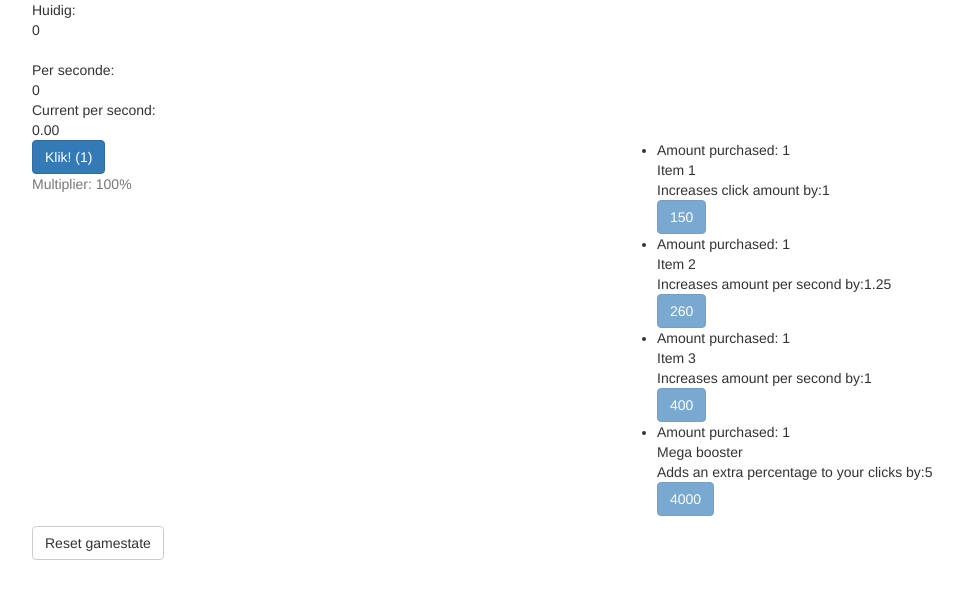
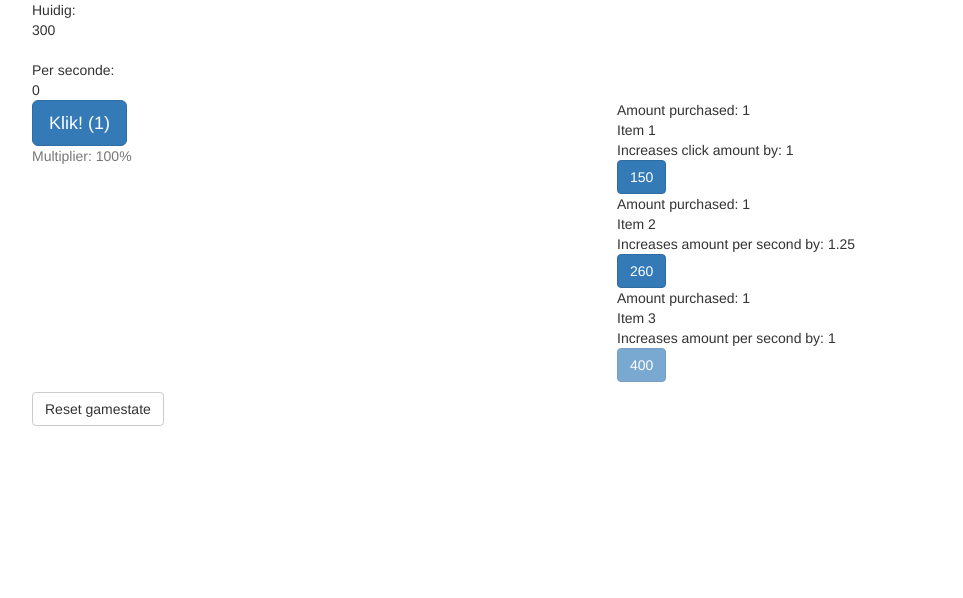
Before and after one commit to timenengwerda/timenengwerda.github.io, a plain HTML site: page index.html in a window 1280 px wide. Shown: the whole page, without its empty margins (38-1001 px from the left). Drawn offline with nearby package versions, Linux system fonts and the light colour scheme.

Commit message:
Update clicker

```diff
--- a/dist/js/game.js
+++ b/dist/js/game.js
@@ -113,19 +113,19 @@ var Game = function Game() {
         var milliseconds = _this.defineMillisecondsPassed();
 
         _this.timer += milliseconds;
+        _this.increaseAmountBy(_this.getAmountPerSecond() * (milliseconds / 1000));
 
         // tick every second
         if (_this.timer >= 1000) {
-            _this.increaseAmountBy(_this.getAmountPerSecond() * (_this.timer / 1000));
             _this.timer = 0;
 
             _this.recipes.drawRecipes();
             _this.save();
 
-            var aps = _this.amountPerSecondCalculated();
-            if (aps !== false) {
-                document.querySelector('#amountPerSecond').innerHTML = aps;
-            }
+            // const aps = this.amountPerSecondCalculated()
+            // if (aps !== false) {
+            //     document.querySelector('#amountPerSecond').innerHTML = aps
+            // }
         }
 
         document.querySelector('#currentCoinAmount').innerHTML = _this.getAmount();
@@ -135,7 +135,7 @@ var Game = function Game() {
     };
 
     console.log(options);
-    this.currentCoinAmount = options.currentCoinAmount ? options.currentCoinAmount : 0;
+    this.currentCoinAmount = options.currentCoinAmount ? options.currentCoinAmount : 300;
     this.amountPerSecond = options.amountPerSecond ? options.amountPerSecond : 0;
     this.amountPerClick = options.amountPerClick ? options.amountPerClick : 1;
     this.clickBonusMultiplier = options.clickBonusMultiplier ? options.clickBonusMultiplier : 100;
--- a/dist/js/recipe.js
+++ b/dist/js/recipe.js
@@ -11,27 +11,34 @@ var Recipes = function Recipes(recipes) {
 
     this.recipes = [];
     this.createRecipes(recipes);
+    this.firstHit = true;
 };
 
 var _initialiseProps = function _initialiseProps() {
-    var _this3 = this;
+    var _this2 = this;
 
     this.createRecipes = function (recipes) {
         recipes.forEach(function (recipe) {
-            _this3.recipes.push(new Recipe(recipe));
+            _this2.recipes.push(new Recipe(recipe));
         });
 
-        _this3.drawRecipes();
+        _this2.drawRecipes();
     };
 
     this.drawRecipes = function () {
-        var list = $('<ul/>');
+        var list = $('ul.recipes-list');
 
-        _this3.recipes.forEach(function (r) {
-            list.append(r.drawRecipe());
+        _this2.recipes.forEach(function (r) {
+            if (_this2.firstHit) {
+                list.append(r.drawRecipe());
+            } else {
+                r.drawRecipe();
+            }
         });
 
-        $('#recipes').html(list);
+        _this2.firstHit = false;
+
+        // $('#recipes').html(list)
     };
 };
 
@@ -40,6 +47,23 @@ var Recipe = function () {
         var _this = this;
 
         _classCallCheck(this, Recipe);
+
+        this.createTemplate = function () {
+            _this.button = $('<button />').addClass('btn').addClass('btn-primary');
+            _this.listItem = $('<li />');
+            _this.levelEl = $('<span />').addClass('level').html(_this.level);
+            _this.titleEl = $('<span />').addClass('title').html(_this.title);
+            _this.descriptionEl = $('<span />').addClass('description').html(_this.description);
+            _this.upgradeIncreaseEl = $('<span />').addClass('upgradeIncrease').html(_this.upgradeIncrease);
+
+            _this.listItem.html('\n        Amount purchased: ' + _this.levelEl.html() + '<br>\n        ' + _this.titleEl.html() + '<br>\n        ' + _this.descriptionEl.html() + ' ' + _this.upgradeIncreaseEl.html() + '<br>\n        ');
+
+            _this.button.on('click', function (e) {
+                _this.buy();
+            });
+
+            _this.listItem.append(_this.button);
+        };
 
         this.buy = function () {
             if (game) {
@@ -87,34 +111,36 @@ var Recipe = function () {
 
         this.button = null;
         this.listItem = null;
+        this.levelEl = null;
+        this.titleEl = null;
+        this.descriptionEl = null;
+        this.upgradeIncreaseEl = null;
+
+        this.createTemplate();
+
+        if (this.level >= this.maxLevel) {
+            this.persists = false;
+        }
     }
 
     _createClass(Recipe, [{
         key: 'drawRecipe',
         value: function drawRecipe() {
-            var _this2 = this;
+            if (!this.persists) {
+                if (this.button && this.listItem) {
+                    this.button.off('click');
+                    this.listItem.remove();
+                }
 
-            if (!this.persists) {
-                this.button.off('click');
-                this.listItem.remove();
                 delete this;
                 return null;
             }
-            if (!this.button && !this.listItem) {
-                this.button = $('<button />').addClass('btn').addClass('btn-primary');
-                this.button.on('click', function (e) {
-                    _this2.buy();
-                });
-
-                this.listItem = $('<li />');
-                this.listItem.html('Amount purchased: <span class="level">' + this.level + '</span><br>\n                                <span class="title">' + this.title + '</span><br>\n                                <span class="description">' + this.description + '</span><span class="upgradeIncrease">' + this.upgradeIncrease + '</span>\n                                <br>').append(this.button);
-            }
 
             this.button.html(this.price);
-            this.listItem.find('.level').html(this.level);
-            this.listItem.find('.title').html(this.title);
-            this.listItem.find('.description').html(this.description);
-            this.listItem.find('.upgradeIncrease').html(this.upgradeIncrease);
+            this.levelEl.html(this.level);
+            this.titleEl.html(this.title);
+            this.descriptionEl.html(this.description);
+            this.upgradeIncreaseEl.html(this.upgradeIncrease);
 
             if (game) {
                 var disabledState = game.getAmount() >= this.price ? false : true;
--- a/index.html
+++ b/index.html
@@ -4,6 +4,7 @@
     <meta charset="UTF-8">
     <title>Document</title>
     <link href="https://maxcdn.bootstrapcdn.com/bootstrap/3.3.7/css/bootstrap.min.css" rel="stylesheet" integrity="sha384-BVYiiSIFeK1dGmJRAkycuHAHRg32OmUcww7on3RYdg4Va+PmSTsz/K68vbdEjh4u" crossorigin="anonymous">
+    <meta name="viewport" content="width=device-width, initial-scale=1.0">
 </head>
 <body>
     <div class="container">
@@ -11,16 +12,18 @@
             <div class="col-xs-12">
                 Huidig: <div id="currentCoinAmount"></div><br>
                 Per seconde: <div id="currentCoinsPerSecond"></div>
-                Current per second: <div id="amountPerSecond"></div>
+                <!--Current per second: <div id="amountPerSecond"></div>-->
             </div>
         </div>
         <div class="row">
             <div class="col-xs-12 col-md-6">
-                <button class="btn btn-primary" id="clicker">Klik! (<span id="clickAmount"></span>)</button>
+                <button class="btn btn-primary btn-lg" id="clicker">Klik! (<span id="clickAmount"></span>)</button>
                 <p class="text-muted">Multiplier: <span id="bonusMultiplier"></span>%</p>
             </div>
             <div class="col-xs-12 col-md-6">
-                <div id="recipes"></div>
+                <div id="recipes">
+                    <ul class="recipes-list list-unstyled"></ul>
+                </div>
             </div>
         </div>
         <div class="row">
```
